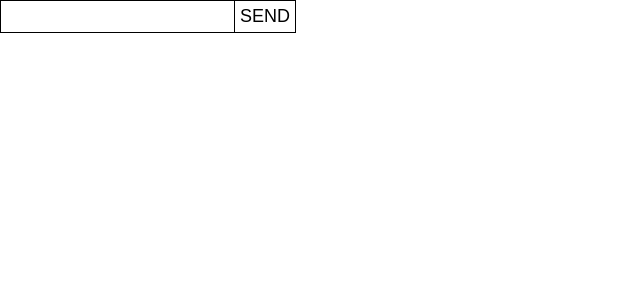
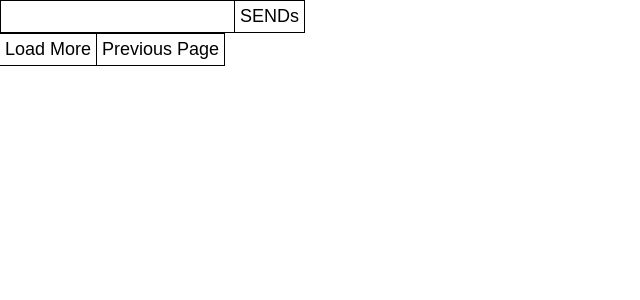
Before and after one commit to deinnielle/react-unsplash, a React (Create React App) app: page / in a window 1280 px wide. Shown: the top 300 px of the page, without its empty margins (0-640 px from the left). Built offline with nearby package versions, Linux system fonts and the light colour scheme.

Commit message:
added pagination

```diff
--- a/src/components/App.js
+++ b/src/components/App.js
@@ -1,37 +1,9 @@
 import React, { useState } from 'react';
+import SearchBar from './SearchBar';
 
 const App = () => {
-  const [value, setValue] = useState('');
-  const [images, setImages] = useState([]);
-
-	const handleChange = event => {
-		setValue(event.target.value);
-	}
-
-	const handleSubmit = event => {
-    fetch(`https://api.unsplash.com/search/photos/?client_id=${process.env.REACT_APP_CLIENTID}&page=1&per_page=10&query=${value}`)
-    .then(res => res.json())
-    .then((result) => {
-      setImages(result.results);
-    })
-		event.preventDefault();
-  }
-
   return (
-    <section>
-      <nav>
-        <form onSubmit={handleSubmit}>
-          <input type="text" value={value} onChange={handleChange} />
-          <button>SEND</button>
-        </form>
-      </nav>
-      {images.map(image => (
-        <div className="grid-item" key={image.id}>
-          <img src={image.urls.regular} alt={image.description} />
-          <div className="text">{image.description}</div>
-        </div>
-      ))}
-    </section>
+    <SearchBar />
   )
 }
 
--- a/src/components/SearchBar.js
+++ b/src/components/SearchBar.js
@@ -3,6 +3,30 @@ import React, { useState } from 'react';
 const SearchBar = () => {
 	const [value, setValue] = useState('');
   const [images, setImages] = useState([]);
+  const [count, setCount] = useState(2)
+
+  const increment = event => {
+    setCount(prevCount => prevCount + 1)
+    console.log(count);
+
+    fetch(`https://api.unsplash.com/search/photos/?client_id=${process.env.REACT_APP_CLIENTID}&page=${count}&per_page=10&query=${value}`)
+    .then(res => res.json())
+    .then((result) => {
+      setImages(result.results);
+    })
+    event.preventDefault();
+  }
+
+  const decrement = event => {
+    setCount(prevCount => prevCount -1)
+    fetch(`https://api.unsplash.com/search/photos/?client_id=${process.env.REACT_APP_CLIENTID}&page=${count}&per_page=10&query=${value}`)
+    .then(res => res.json())
+    .then((result) => {
+      setImages(result.results);
+    })
+    event.preventDefault();
+
+  }
 
   const handleChange = event => {
     setValue(event.target.value);
@@ -17,30 +41,35 @@ const SearchBar = () => {
     event.preventDefault();
   }
 
-  // const nextPage = event => {
-  //   fetch(`https://api.unsplash.com/search/photos/?client_id=${process.env.REACT_APP_CLIENTID}&page=1&per_page=10&query=${value}`)
-  //   .then(res => res.json())
-  //   .then((result) => {
-  //     setImages(result.results);
-  //   })
-  //   event.preventDefault();
-  // }
+  const nextPage = event => {
+    fetch(`https://api.unsplash.com/search/photos/?client_id=${process.env.REACT_APP_CLIENTID}&page=1&per_page=10&query=${value}`)
+    .then(res => res.json())
+    .then((result) => {
+      setImages(result.results);
+    })
+    event.preventDefault();
+  }
 
-  // const prevPage = event => {
-  //   fetch(`https://api.unsplash.com/search/photos/?client_id=${process.env.REACT_APP_CLIENTID}&page=1&per_page=10&query=${value}`)
-  //   .then(res => res.json())
-  //   .then((result) => {
-  //     setImages(result.results);
-  //   })
-  //   event.preventDefault();
-  // }
+  const prevPage = event => {
+    fetch(`https://api.unsplash.com/search/photos/?client_id=${process.env.REACT_APP_CLIENTID}&page=1&per_page=10&query=${value}`)
+    .then(res => res.json())
+    .then((result) => {
+      setImages(result.results);
+    })
+    event.preventDefault();
+  }
 
 	return (
     <nav>
       <form onSubmit={handleSubmit}>
         <input type="text" value={value} onChange={handleChange} />
-        <button>SEND</button>
+        <button>SENDs</button>
       </form>
+      <div>
+            <button onClick={increment}>Load More</button>
+            <button onClick={decrement}>Previous Page</button>
+            {/* <button onClick={decrement}>Decrement</button> */}
+        </div>
       {images.map(image => (
         <div className="grid-item" key={image.id}>
           <img src={image.urls.regular} alt={image.description} />
```
Also changed, not shown: src/index.js (line endings or trailing spaces).
